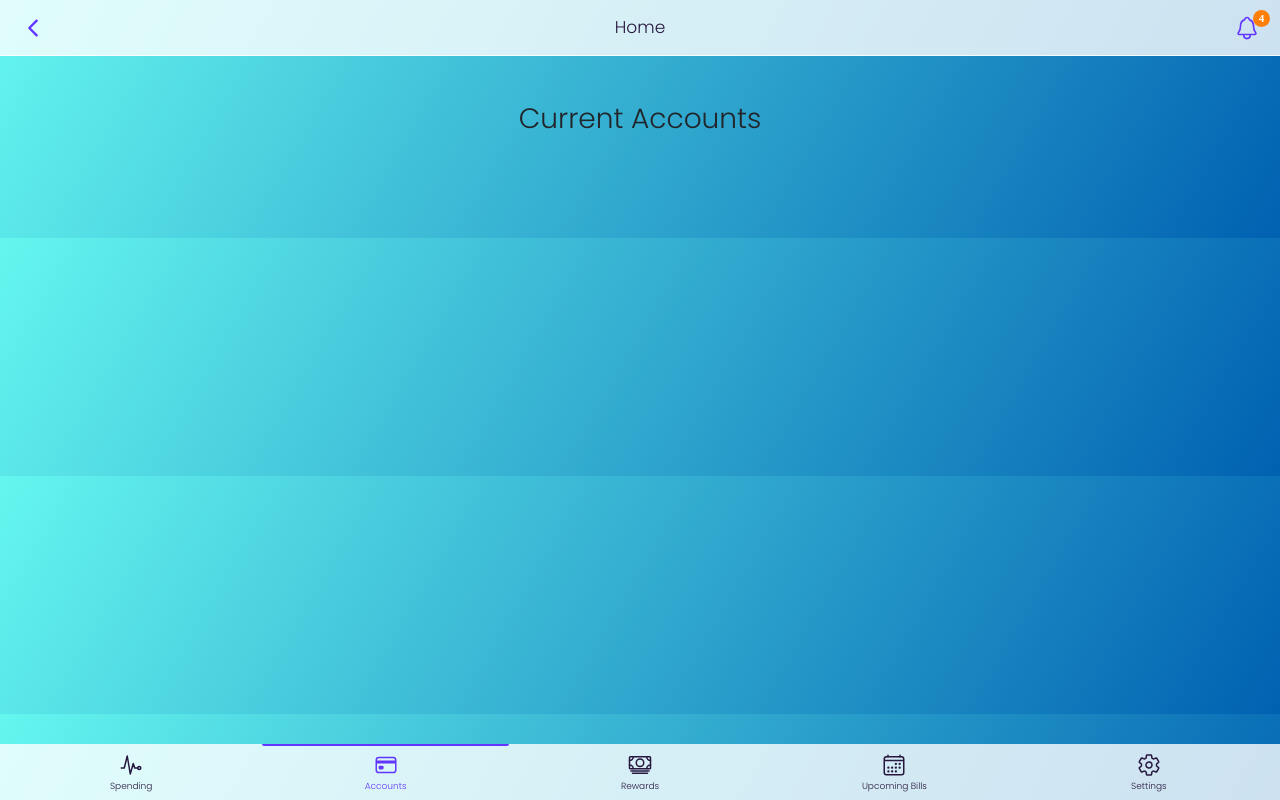
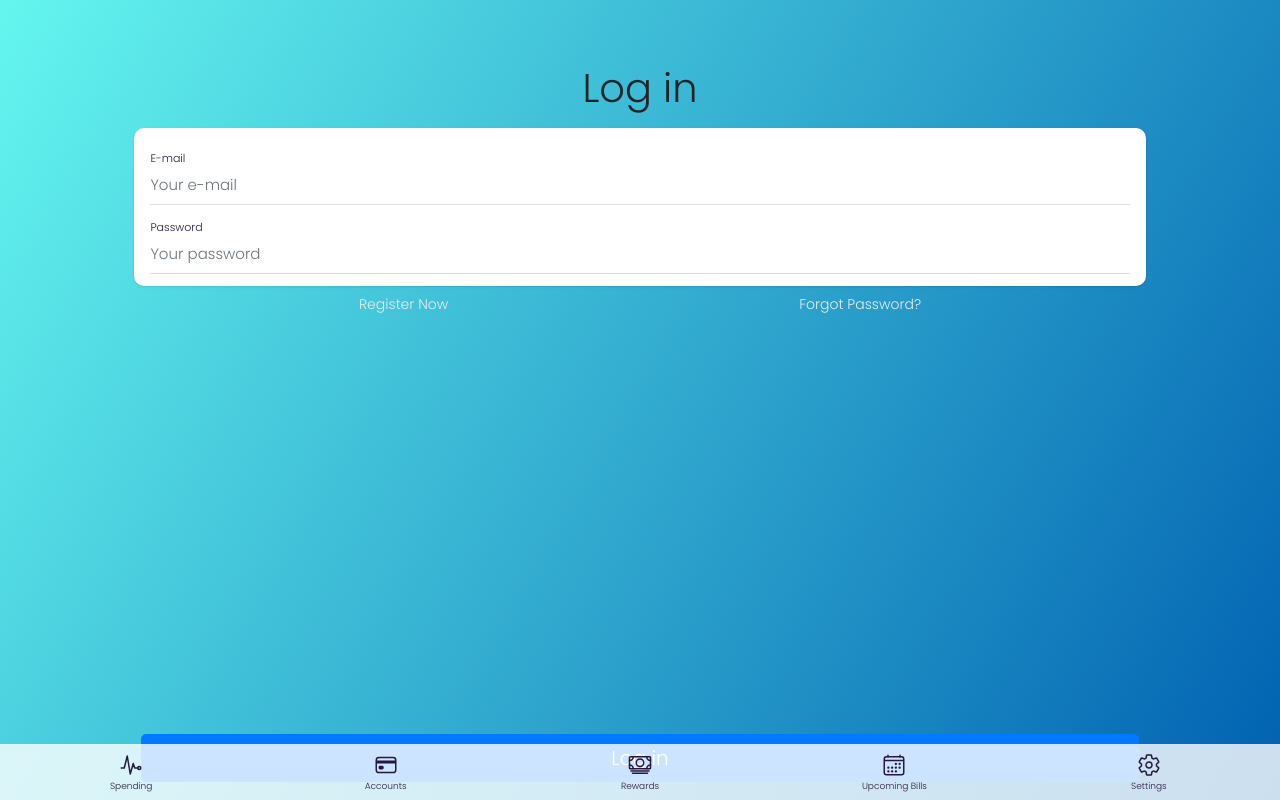
Before and after one commit to wes992/banking-project, a React (Create React App) app: page / in a window 1280 px wide. Built offline with nearby package versions, Linux system fonts and the light colour scheme; no server answers.

Commit message:
adds login page and form styling

```diff
--- a/src/App.js
+++ b/src/App.js
@@ -9,6 +9,7 @@ import 'bootstrap/dist/css/bootstrap.css';
 import './App.scss';
 
 class App extends Component {
+
   state = {
     accounts: []
   }
@@ -20,6 +21,8 @@ class App extends Component {
       }
     )
   }
+
+
 
   render() {
 
--- a/src/App.scss
+++ b/src/App.scss
@@ -1,8 +1,6 @@
 @import "variables";
 
 .App {
-  height: 100vh;
-  // width: 100%;
   position: absolute;
   text-align: center;
   // background: blue;
@@ -11,8 +9,133 @@
 .accountsContainer {
   text-align: center;
   margin: 8% auto;
+  color: $main-text;
 }
 
+
+.card {
+  background: #ffffff;
+  border-radius: 10px;
+  border: 0;
+  box-shadow: 0 1px 3px 0 rgba(0, 0, 0, 0.1);
+  width: 80%;
+  margin: auto;
+
+  .card-body {
+    padding: 16px;
+  }
+}
+
+.form-group {
+  width: 100%;
+
+  &.basic {
+    padding: 8px 0;
+    margin: 0;
+
+    .form-control {
+      background: transparent;
+      border: none;
+      border-bottom: 1px solid #DCDCE9;
+      padding: 0 30px 0 0;
+      border-radius: 0;
+      height: 40px;
+      color: #27173E;
+      font-size: 15px;
+    }
+
+    .form-control:focus {
+      border-bottom-color: #6236FF;
+      box-shadow: inset 0 -1px 0 0 #6236FF;
+    }
+  }
+
+  .label {
+    font-size: 11px;
+    margin: 0;
+    font-weight: 500;
+    color: #27173E;
+    display: block;
+    line-height: 1.2em;
+    text-align: left;
+  }
+
+  textarea {
+    resize: none;
+  }
+
+  .input-info {
+    font-size: 11px;
+    color: #A9ABAD;
+  }
+
+  .clear-input {
+    display: flex;
+    align-items: center;
+    justify-content: center;
+    color: #958d9e;
+    height: 38px;
+    font-size: 22px;
+    position: absolute;
+    right: -10px;
+    bottom: 0;
+    width: 32px;
+    opacity: 0.5;
+    display: none;
+  }
+
+  .input-wrapper {
+    position: relative;
+  }
+
+  .clear-input:active, .clear-input:hover {
+    opacity: 0.8;
+  }
+
+  .input-wrapper.not-empty .clear-input {
+    display: flex;
+  }
+
+  .input-wrapper.active .label {
+    color: #6236FF !important;
+  }
+}
+
+.form-links {
+  display: flex;
+  align-items: flex-start;
+  justify-content: space-evenly;
+  font-size: 14px;
+
+  div a{
+    color: $main-text;
+  }
+}
+
+.form-button-group {
+  position: fixed;
+  display: flex;
+  align-items: center;
+  justify-content: center;
+  bottom: 0;
+  left: 0;
+  right: 0;
+  width: 100%;
+  padding: 0 16px;
+  background: #FFF;
+  min-height: 84px;
+  padding-bottom: env(safe-area-inset-bottom);
+
+  &.transparent {
+    background: transparent !important;
+
+    a {
+      min-width: 80%;
+    }
+
+  }
+
+}
 
 .card-block {
   height: 125px;
@@ -251,7 +374,6 @@
   border-top: 1px solid #DCDCE9;
   border-bottom: 1px solid #DCDCE9;
   line-height: 1.3em;
-}
 
   .listview .text-muted {
     font-size: 13px;
@@ -266,6 +388,40 @@
   .listview .text-xsmall {
     font-size: 11px;
     color: #A9ABAD;
+  }
+
+  &.flush {
+    border-top: 0;
+    border-bottom: 0;
+  }
+
+  &.transparent {
+    background: transparent;
+  }
+
+  &.no-line > li:after,
+&.no-line .item :after {
+  display: none;
+}
+
+&.no-space > li .item {
+  padding: 0;
+}
+
+&.no-space > li {
+  padding-left: 0;
+  padding-right: 0;
+}
+
+&.inset {
+  margin-left: 16px;
+  margin-right: 16px;
+  overflow: hidden;
+  border: 0;
+  border-radius: 10px;
+  box-shadow: 0 1px 3px 0 rgba(0, 0, 0, 0.09);
+}
+
 }
 
 .listview > li {
@@ -321,15 +477,6 @@
 
 .listview > li.divider-title:after {
   display: none;
-}
-
-.listview.flush {
-  border-top: 0;
-  border-bottom: 0;
-}
-
-.listview.transparent {
-  background: transparent;
 }
 
 .link-listview > li {
@@ -428,19 +575,6 @@
   background: rgba(220, 220, 233, 0.3);
 }
 
-// .image-listview > li a.item:after {
-//   content: "\f3d1";
-//   font-family: "Ionicons";
-//   font-size: 18px;
-//   position: absolute;
-//   right: 16px;
-//   color: #A9ABAD;
-//   opacity: 0.6;
-//   line-height: 1em;
-//   height: 18px;
-//   top: 50%;
-//   margin-top: -9px;
-// }
 
 .image-listview > li.active .item {
   background: rgba(220, 220, 233, 0.3) !important;
@@ -466,27 +600,9 @@
   display: none;
 }
 
-.listview.no-line > li:after,
-.listview.no-line .item :after {
-  display: none;
-}
 
-.listview.no-space > li .item {
-  padding: 0;
-}
-
-.listview.no-space > li {
-  padding-left: 0;
-  padding-right: 0;
-}
-
-.listview.inset {
-  margin-left: 16px;
-  margin-right: 16px;
-  overflow: hidden;
-  border: 0;
-  border-radius: 10px;
-  box-shadow: 0 1px 3px 0 rgba(0, 0, 0, 0.09);
+span h5:hover {
+    text-decoration: underline;
   }
 
 .imaged {
--- a/src/Routes.js
+++ b/src/Routes.js
@@ -6,13 +6,17 @@ import Rewards from './components/Rewards';
 import Settings from './components/Settings';
 import Spending from './components/Spending';
 import Bills from './components/Bills';
+import Login from './components/Login';
 
 
-const Routes = ({accounts}) => {
+const Routes = ({accounts}, handler) => {
 
   return (
     <Switch>
-      <Route exact path="/">
+      <Route exact path='/'>
+        <Login />
+      </Route>
+      <Route path="/accounts">
         <Accounts accounts={accounts}/>
       </Route>
       <Route path="/rewards">
--- a/src/_variables.scss
+++ b/src/_variables.scss
@@ -1,2 +1,4 @@
 $main-font: 'Poppins', sans-serif;
-$transparent-white: rgba(255,255,255, .8)
+$transparent-white: rgba(255,255,255, .8);
+$card-bg: #17a2b8;
+$main-text: rgb(235, 235, 235)
--- a/src/components/Account.js
+++ b/src/components/Account.js
@@ -7,7 +7,7 @@ import { Link } from "react-router-dom";
 class Account extends Component {
 
   state={
-   accounts: this.props.accounts
+   accounts: this.props
   }
 
 
--- a/src/components/Accounts.js
+++ b/src/components/Accounts.js
@@ -2,14 +2,12 @@ import React from 'react';
 import Account from './Account';
 
 const Accounts = ({accounts}) => {
-    // const [account, setAccount] = useState([]);
-    // const [balance, setBalance] = useState([]);
 
     return (
         <div className="accountsContainer">
                     <div className="appHeader">
             <div className="left">
-                <a href="/" className="headerButton goBack">
+                <a href="/accounts" className="headerButton goBack">
                     <ion-icon name="chevron-back-outline"></ion-icon>
                 </a>
             </div>
@@ -17,7 +15,7 @@ const Accounts = ({accounts}) => {
                 Home
             </div>
             <div className="right">
-                <a href="/" className="headerButton">
+                <a href="/accounts" className="headerButton">
                     <ion-icon className="icon" name="notifications-outline"></ion-icon>
                     <span className="badge">4</span>
                 </a>
--- /dev/null
+++ b/src/components/Login.js
@@ -0,0 +1,81 @@
+import React from 'react';
+import { Link } from "react-router-dom";
+import $ from 'jquery';
+
+const Login = () => {
+
+
+        return (
+            <div id="appCapsule">
+
+                <div class="section mt-2 text-center">
+                    <h1>Log in</h1>
+                </div>
+                <div class="section mb-5 p-2">
+
+                    <form action="/accounts">
+                        <div class="card">
+                            <div class="card-body pb-1">
+                                <div class="form-group basic">
+                                    <div class="input-wrapper">
+                                        <label class="label" for="email1">E-mail</label>
+                                        <input type="email" class="form-control" id="email1" placeholder="Your e-mail" />
+                                        <i class="clear-input"><ion-icon name="close-circle"></ion-icon></i>
+                                    </div>
+                                </div>
+
+                                <div class="form-group basic">
+                                    <div class="input-wrapper">
+                                        <label class="label" for="password1">Password</label>
+                                        <input type="password" class="form-control" id="password1" placeholder="Your password" />
+                                        <i class="clear-input"><ion-icon name="close-circle"></ion-icon></i>
+                                    </div>
+                                </div>
+                            </div>
+                        </div>
+
+
+                        <div class="form-links mt-2">
+                            <div>
+                                <a href="/">Register Now</a>
+                            </div>
+                            <div><a href="/">Forgot Password?</a></div>
+                        </div>
+
+                        <div class="form-button-group  transparent">
+                            <Link to='/accounts'>
+                                <button type="submit" id='loginBtn' class="btn btn-primary btn-block btn-lg">Log in</button>
+                            </Link>
+                        </div>
+
+                    </form>
+                </div>
+
+            </div>
+
+         );
+}
+
+export default Login;
+
+$(".clear-input").click(function () {
+    $(this).parent(".input-wrapper").find(".form-control").focus();
+    $(this).parent(".input-wrapper").find(".form-control").val("");
+    $(this).parent(".input-wrapper").removeClass("not-empty");
+});
+// active
+$(".form-group .form-control").focus(function () {
+    $(this).parent(".input-wrapper").addClass("active");
+}).blur(function () {
+    $(this).parent(".input-wrapper").removeClass("active");
+})
+// empty check
+$(".form-group .form-control").keyup(function () {
+    var inputCheck = $(this).val().length;
+    if (inputCheck > 0) {
+        $(this).parent(".input-wrapper").addClass("not-empty");
+    }
+    else {
+        $(this).parent(".input-wrapper").removeClass("not-empty");
+    }
+});
--- a/src/components/Nav.js
+++ b/src/components/Nav.js
@@ -13,10 +13,11 @@ const Nav = () => {
         } else {
           link.classList.remove("active");
         }
-      }, 250);
+      }, 100);
     });
   };
 
+  checkRoute()
   const appBottomStyle = {
     position: "fixed",
     bottom: 0,
@@ -25,74 +26,39 @@ const Nav = () => {
   };
 
   return (
-    <nav className="nav">
+    <nav className="nav" onClick={checkRoute}>
       <div className="appBottomMenu no-border" style={appBottomStyle}>
-        <Link to="/spending" className="item" onClick={checkRoute}>
+        <Link to="/spending" className="item">
           <div className="col">
             <ion-icon name="pulse-outline"></ion-icon>
             <strong>Spending</strong>
           </div>
         </Link>
-        <Link to="/" className="item active" onClick={checkRoute}>
+        <Link to="/accounts" className="item">
           <div className="col">
             <ion-icon name="card-outline"></ion-icon>
             <strong>Accounts</strong>
           </div>
         </Link>
-        <Link to="/rewards" className="item" onClick={checkRoute}>
+        <Link to="/rewards" className="item">
           <div className="col">
-            <ion-icon name="cash-outline" onClick={checkRoute}></ion-icon>
+            <ion-icon name="cash-outline"></ion-icon>
             <strong>Rewards</strong>
           </div>
         </Link>
         <Link to="/bills" className="item">
           <div className="col">
-            <ion-icon name="calendar-outline" onClick={checkRoute}></ion-icon>
+            <ion-icon name="calendar-outline"></ion-icon>
             <strong>Upcoming Bills</strong>
           </div>
         </Link>
-        <Link to="/settings" className="item" onClick={checkRoute}>
+        <Link to="/settings" className="item">
           <div className="col">
             <ion-icon name="settings-outline"></ion-icon>
             <strong>Settings</strong>
           </div>
         </Link>
       </div>
-      {/* <div
-        class="appBottomMenu"
-        // style="position: relative; z-index: 0; padding-bottom: 0;"
-      >
-        <a href="#" class="item active">
-          <div class="col">
-            <ion-icon name="pulse-outline"></ion-icon>
-            <strong>Item 1</strong>
-          </div>
-        </a>
-        <a href="#" class="item">
-          <div class="col">
-            <ion-icon name="card-outline"></ion-icon>
-            <strong>Item 2</strong>
-          </div>
-        </a>
-        <a href="#" class="item">
-          <div class="col">
-            <ion-icon name="cash-outline"></ion-icon>
-            <strong>Item 3</strong>
-          </div>
-        </a>
-        <a href="#" class="item">
-          <div class="col">
-            <ion-icon name="calendar-outline"></ion-icon>
-            <strong>Item 4</strong>
-          </div>
-        </a>
-        <a href="javascript:;" class="item">
-          <div class="col">
-            <ion-icon name="settings-outline"></ion-icon>
-            <strong>Item 5</strong>
-          </div>
-        </a>
-      </div> */}
     </nav>
   );
 };
--- a/src/components/Settings.js
+++ b/src/components/Settings.js
@@ -8,7 +8,7 @@ const Settings = () => {
 
         <div className="appHeader">
             <div className="left">
-                <a href="/" className="headerButton goBack">
+                <a href="/accounts" className="headerButton goBack">
                     <ion-icon name="chevron-back-outline"></ion-icon>
                 </a>
             </div>
@@ -16,7 +16,7 @@ const Settings = () => {
                 Settings
             </div>
             <div className="right">
-                <a href="app-notifications.html" className="headerButton">
+                <a href="/accounts" className="headerButton">
                     <ion-icon className="icon" name="notifications-outline"></ion-icon>
                     <span className="badge">4</span>
                 </a>
--- a/src/index.scss
+++ b/src/index.scss
@@ -12,6 +12,6 @@
 // }
 
 body {
-  // height: 100%;
+  height: 100vh;
   background-image: linear-gradient(120deg, #65f6ef 0%, #0061b1 100%);
 }
```
Also changed, not shown: src/components/Rewards.js (+20 -16 lines). Lines whose indentation alone changed are shown as unchanged.
